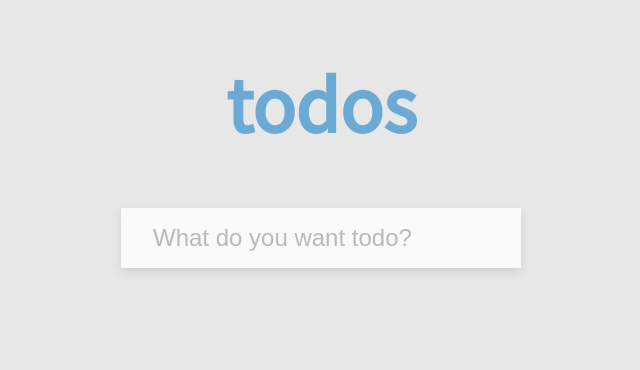
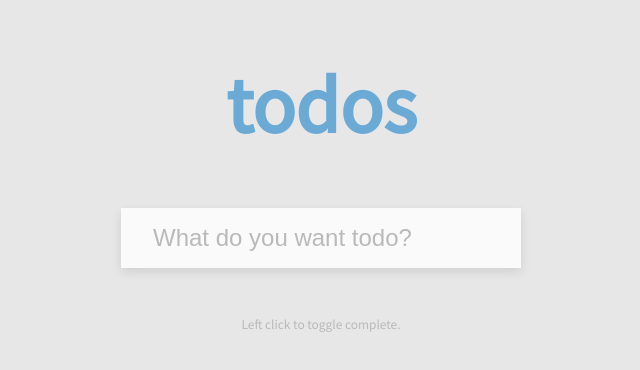
Before and after one commit to cordelia-sixth/todo_app, a plain HTML site: page index.html in a window 1280 px wide. Shown: the full height of the page, 319-959 px from the left. Drawn offline with Linux system fonts and the light colour scheme.

Commit message:
add small element

```diff
--- a/index.html
+++ b/index.html
@@ -15,5 +15,9 @@
 
     <ul class="todos" id="todos"></ul>
   </form>
+
+  <small>
+    Left click to toggle complete.
+  </small>
 </body>
 </html>
--- a/style.css
+++ b/style.css
@@ -79,3 +79,9 @@ form {
 .todos .hidden {
   display: none;
 }
+
+small {
+  color: rgb(185, 185, 185);
+  margin-top: 3rem;
+  text-align: center;
+}
```
